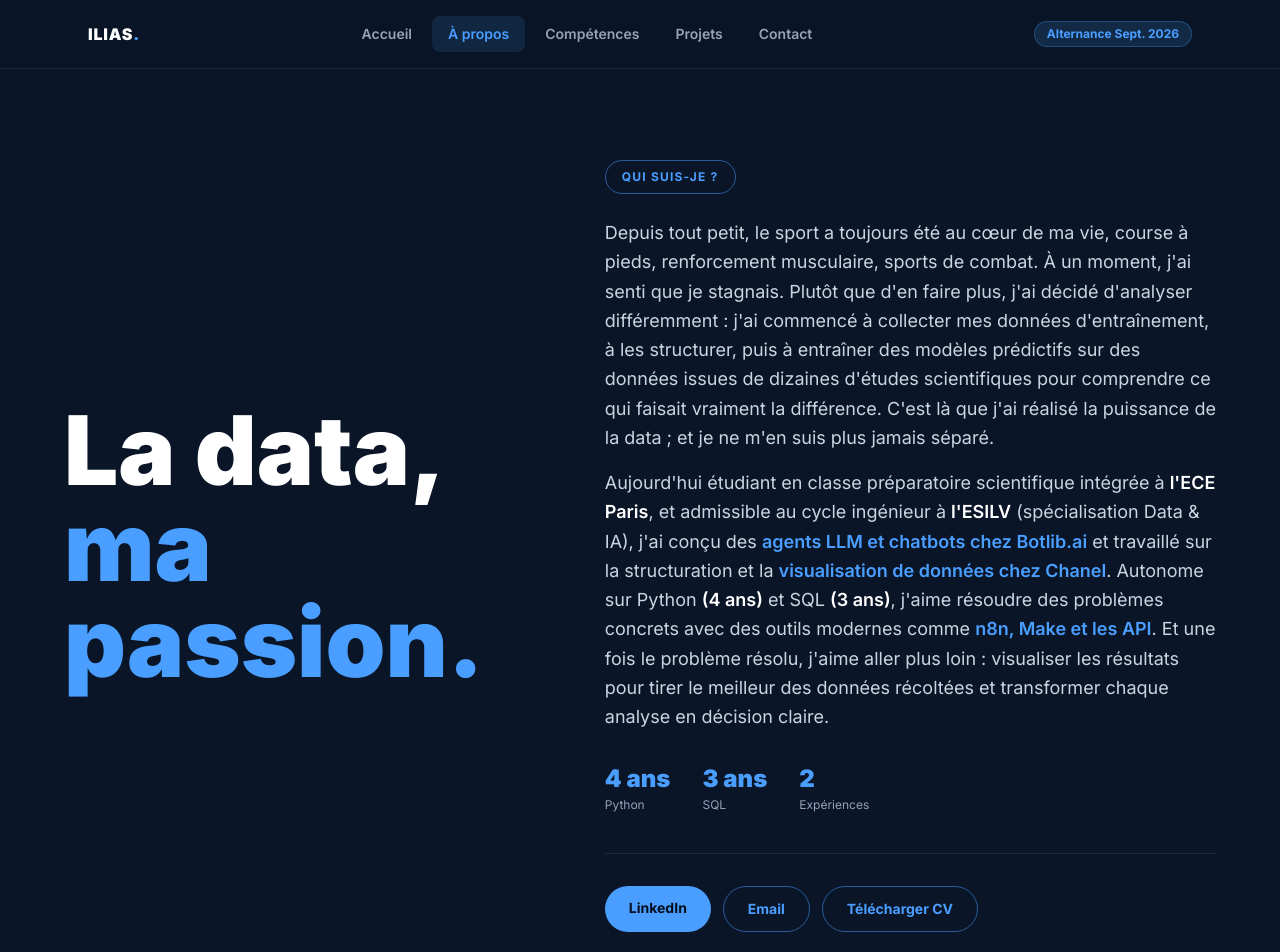
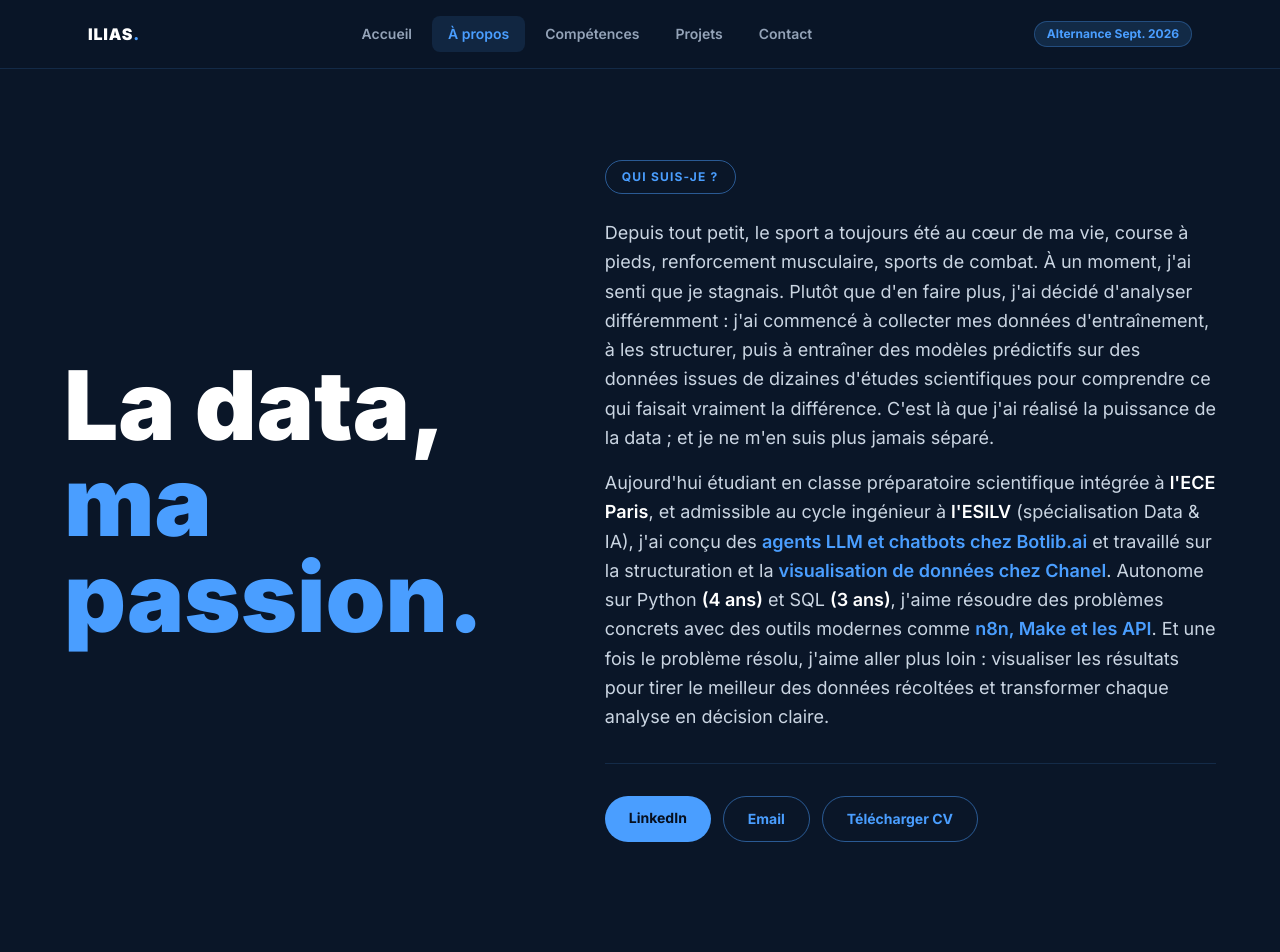
Before and after one commit to Ilias-cpu/portfolio-ilias, a Next.js app: page /about in a window 1280 px wide. Shown: the top 952 px of the page. Built offline with nearby package versions, Linux system fonts and the light colour scheme.

Commit message:
supprime bloc stats about

```diff
--- a/src/app/about/page.tsx
+++ b/src/app/about/page.tsx
@@ -63,20 +63,6 @@ export default function About() {
               tirer le meilleur des données récoltées et transformer chaque analyse en décision claire.
             </p>
 
-            {/* Stats */}
-            <div className="flex gap-8 mb-10">
-              {[
-                { value: "4 ans", label: "Python" },
-                { value: "3 ans", label: "SQL" },
-                { value: "2", label: "Expériences" },
-              ].map((stat) => (
-                <div key={stat.label} className="flex flex-col">
-                  <span className="text-2xl font-black" style={{ color: "#4a9eff" }}>{stat.value}</span>
-                  <span className="text-xs text-slate-400 mt-0.5">{stat.label}</span>
-                </div>
-              ))}
-            </div>
-
             {/* Séparateur */}
             <div className="mb-8" style={{ height: "1px", background: "rgba(74,158,255,0.15)" }} />
 
```
